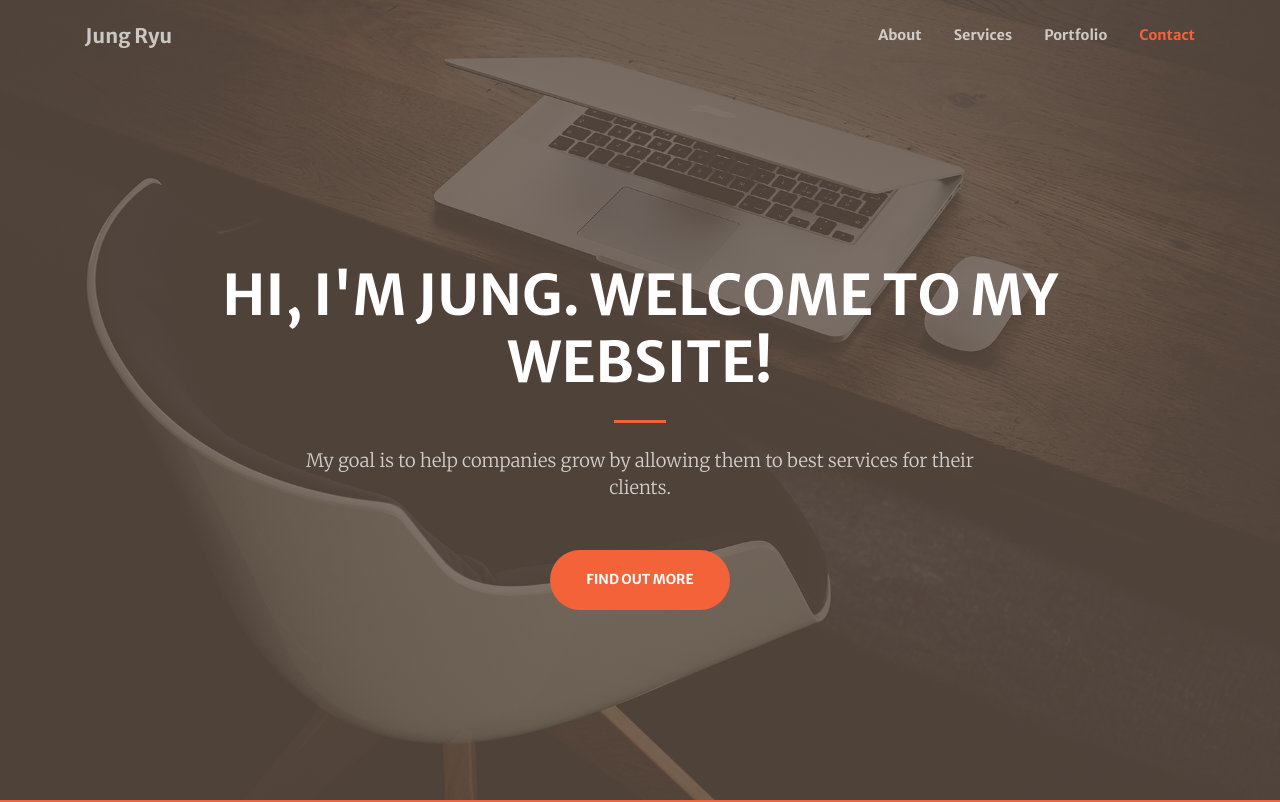
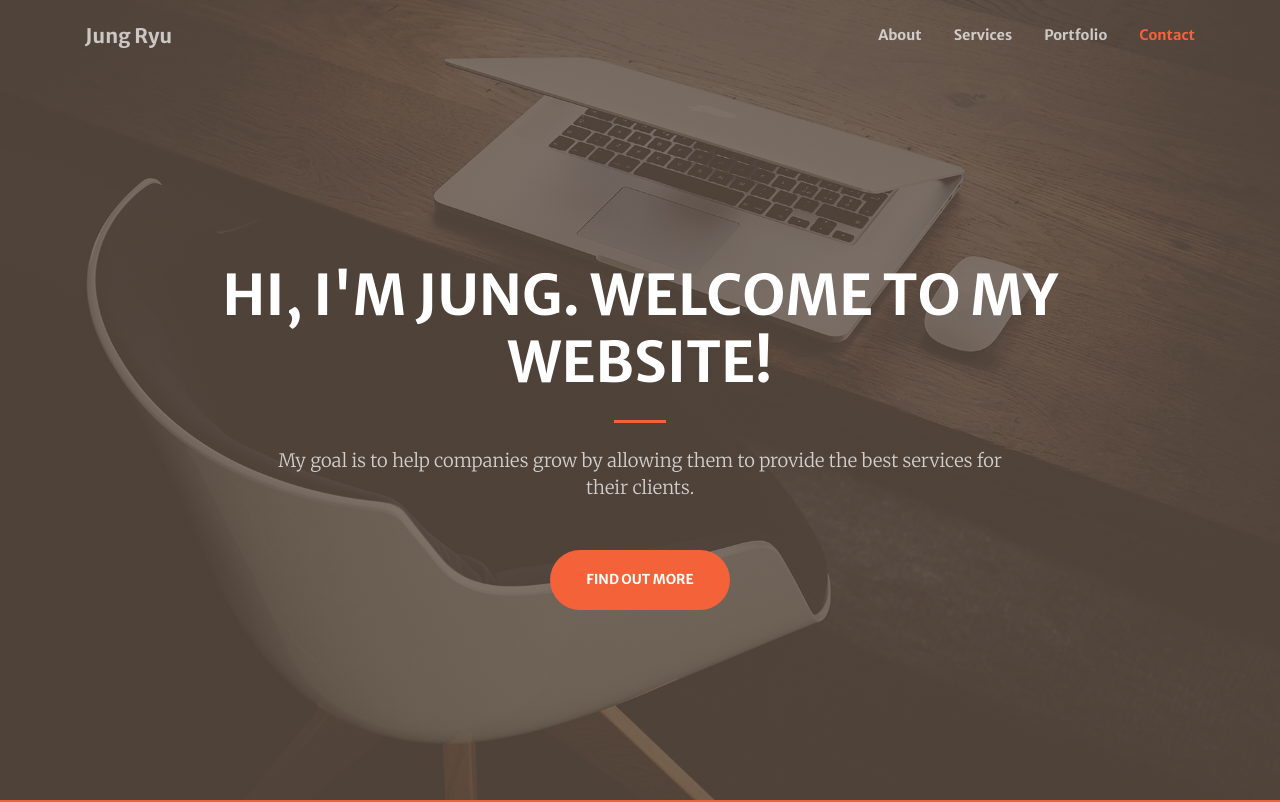
Before and after one commit to jungryu/jungryu.github.io, a website with bundled scripts: page index.html in a window 1280 px wide. Shown: the top 802 px of the page. Built offline with nearby package versions, Linux system fonts and the light colour scheme.

Commit message:
fixed grammar

```diff
--- a/index.html
+++ b/index.html
@@ -62,7 +62,7 @@
           <hr class="divider my-4">
         </div>
         <div class="col-lg-8 align-self-baseline">
-          <p class="text-white-75 font-weight-light mb-5">My goal is to help companies grow by allowing them to best services for their clients.</p>
+          <p class="text-white-75 font-weight-light mb-5">My goal is to help companies grow by allowing them to provide the best services for their clients.</p>
           <a class="btn btn-primary btn-xl js-scroll-trigger" href="#about">Find Out More</a>
         </div>
       </div>
```
